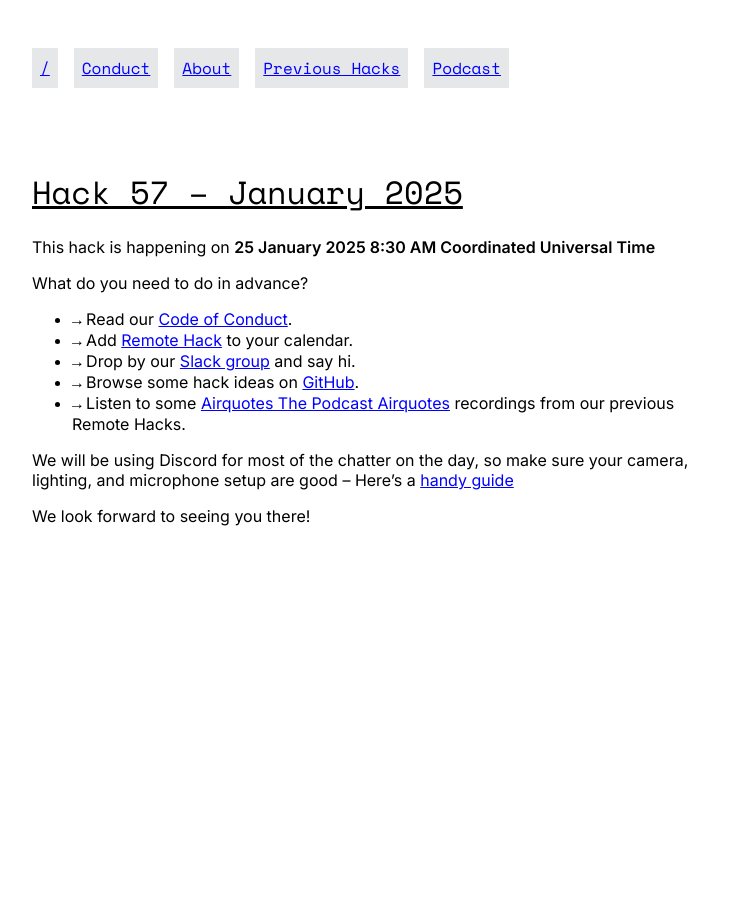
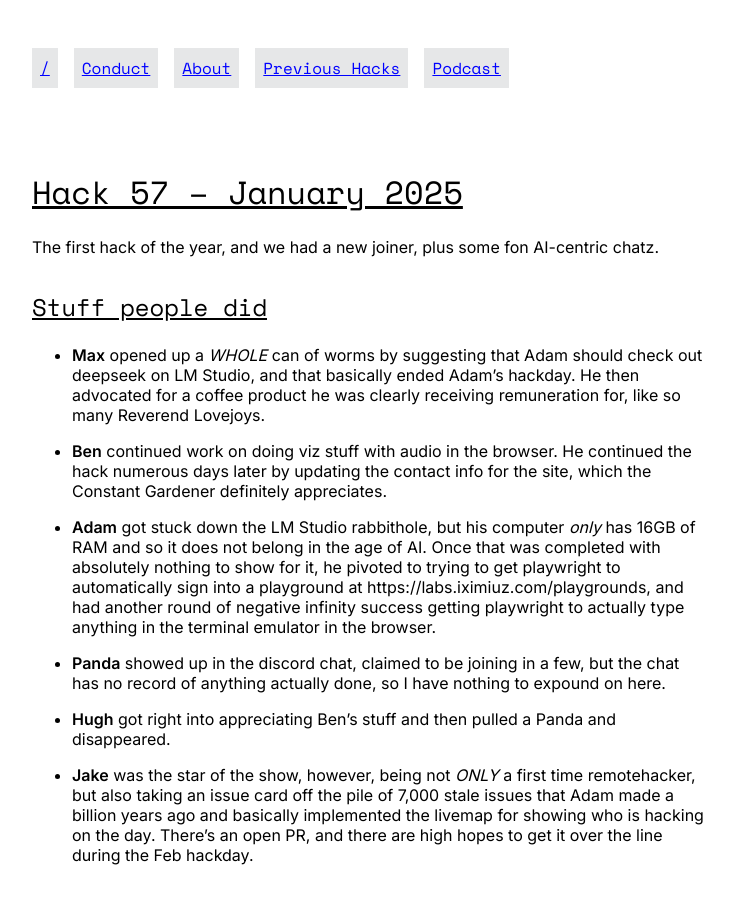
Before and after one commit to remotehack/remotehack.github.io, a Jekyll site: the page built from _hacks/57.md, in a window 1280 px wide. Shown: the whole page, without its empty margins (272-1006 px from the left). Built offline with Jekyll 4.4.1, drawn with Linux system fonts in a browser that asks for light colours.

Commit message:
add writeup for Jan 2025

```diff
--- a/_hacks/57.md
+++ b/_hacks/57.md
@@ -1,5 +1,20 @@
 ---
 hack_number: 57
 date: 2025-01-25
-upcoming: true
 ---
+
+The first hack of the year, and we had a new joiner, plus some fon AI-centric chatz.
+
+## Stuff people did
+
+- **Max** opened up a _WHOLE_ can of worms by suggesting that Adam should check out deepseek on LM Studio, and that basically ended Adam's hackday. He then advocated for a coffee product he was clearly receiving remuneration for, like so many Reverend Lovejoys.
+
+- **Ben** continued work on doing viz stuff with audio in the browser. He continued the hack numerous days later by updating the contact info for the site, which the Constant Gardener definitely appreciates.
+
+- **Adam** got stuck down the LM Studio rabbithole, but his computer _only_ has 16GB of RAM and so it does not belong in the age of AI. Once that was completed with absolutely nothing to show for it, he pivoted to trying to get playwright to automatically sign into a playground at https://labs.iximiuz.com/playgrounds, and had another round of negative infinity success getting playwright to actually type anything in the terminal emulator in the browser.
+
+- **Panda** showed up in the discord chat, claimed to be joining in a few, but the chat has no record of anything actually done, so I have nothing to expound on here.
+
+- **Hugh** got right into appreciating Ben's stuff and then pulled a Panda and disappeared.
+
+- **Jake** was the star of the show, however, being not _ONLY_ a first time remotehacker, but also taking an issue card off the pile of 7,000 stale issues that Adam made a billion years ago and basically implemented the livemap for showing who is hacking on the day. There's an open PR, and there are high hopes to get it over the line during the Feb hackday.
```
